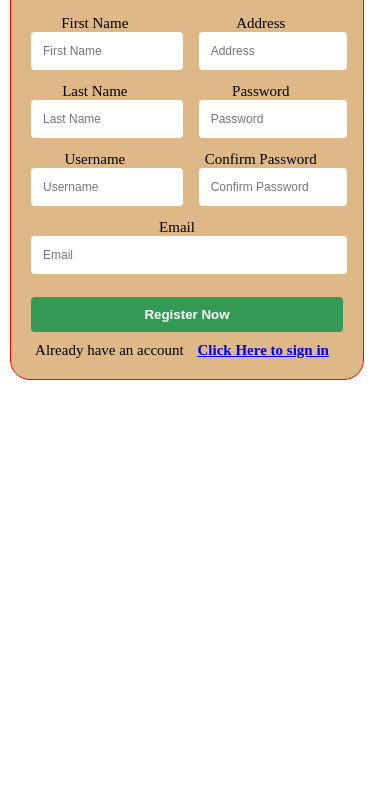
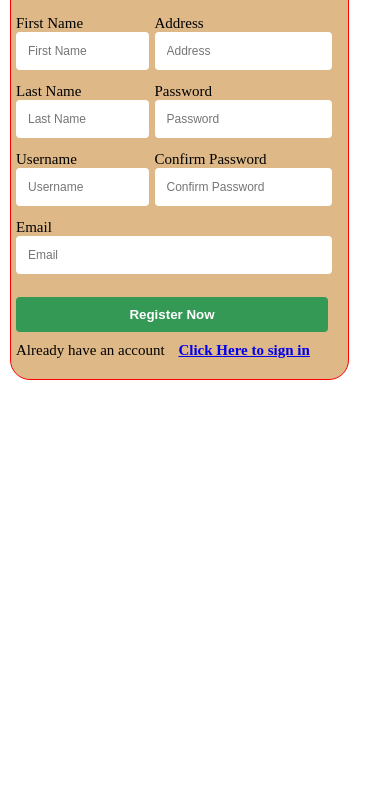
Before and after one commit to Adeyod/linkedWebpages, a plain HTML site: page signup.html in a window 390 px wide. Shown: the part 162-952 px from the top of the page. Drawn offline with Linux system fonts and the light colour scheme.

Commit message:
confirm password edit

```diff
--- a/signup.css
+++ b/signup.css
@@ -88,6 +88,18 @@ a {
         width: 80%;
         word-wrap: nowrap;
         margin-left: 10px;
+        text-align: start;
+    }
+    #form {
+     padding-left: 5px;
+    }
+    .password2,
+    label {
+        white-space: nowrap;
+        overflow: hidden;
+    }
+    .main_div {
+        gap: 10px;
     }
     a {
         white-space:nowrap;
--- a/signup.html
+++ b/signup.html
@@ -60,7 +60,7 @@
                     </div>
 
                     <div class="input_control">
-                        <label for="password">Confirm Password</label>
+                        <label class="password2" for="password">Confirm Password</label>
                         <input id="password2" name="password2" placeholder="Confirm Password" type="password" required>
                         <div class="error"></div>
                     </div>
```
